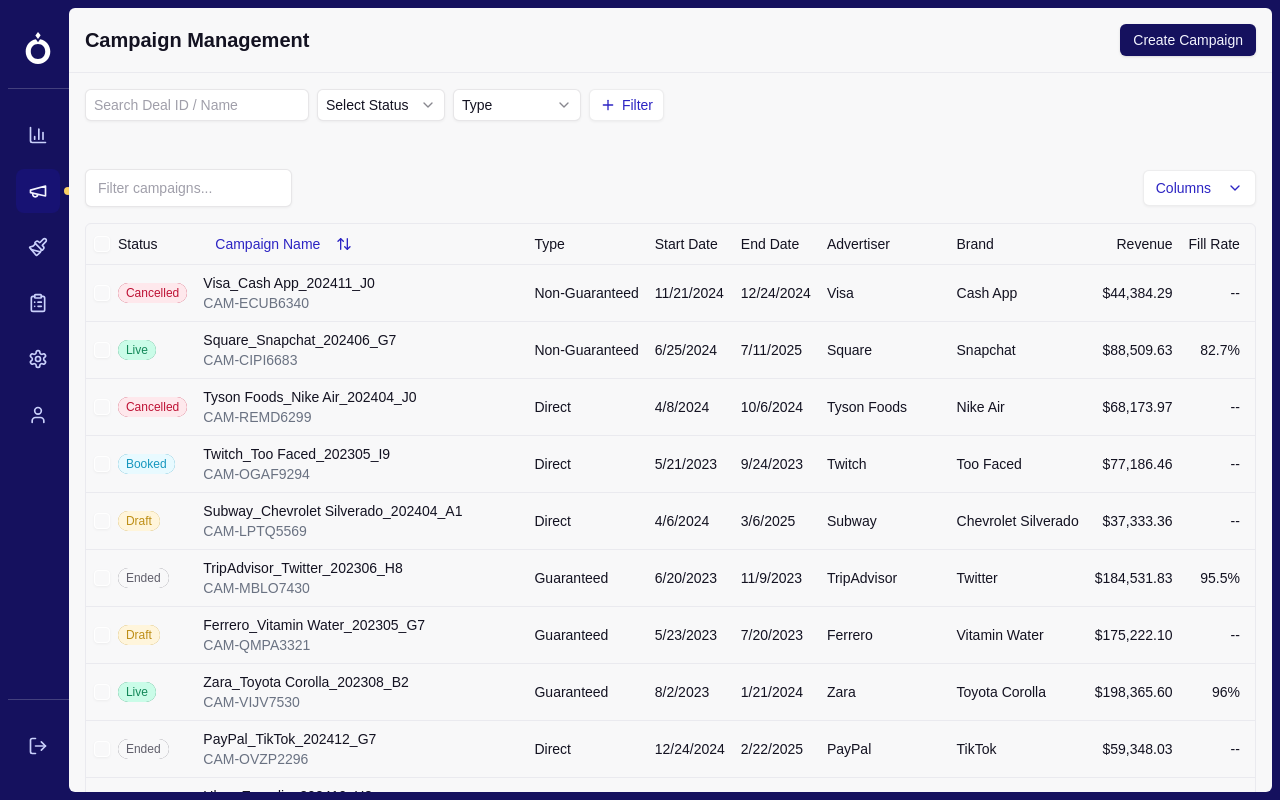
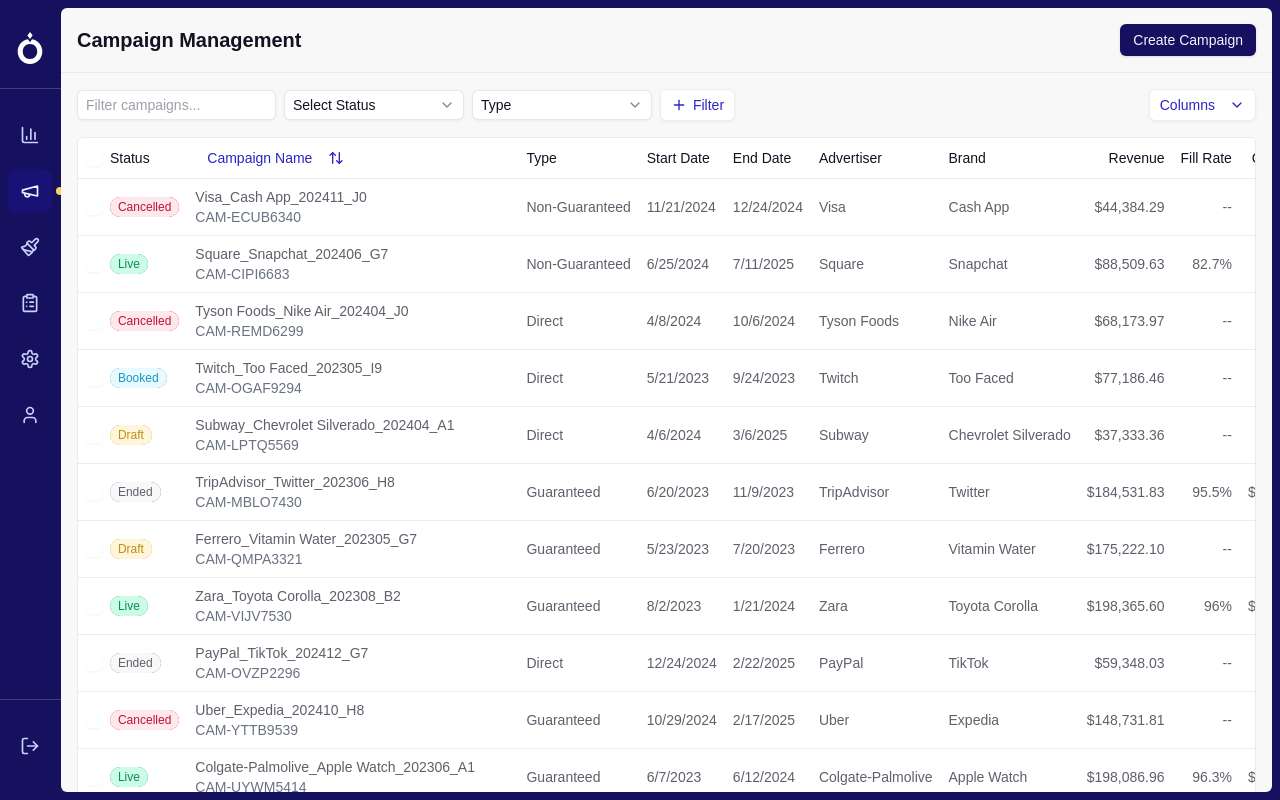
Before and after one commit to raulalgo/shadcn-ui-registry-starter, a Next.js app: page /starters/list_view in a window 1280 px wide. Built offline with nearby package versions, Linux system fonts and the light colour scheme.

Commit message:
Add data-table and input components to registry.json; enhance DataTableDemo with filtering options and new columns for better data management.

```diff
--- a/registry.json
+++ b/registry.json
@@ -212,6 +212,26 @@
       ]
     },
     {
+      "name": "data-table",
+      "type": "registry:ui",
+      "title": "Data Table",
+      "description": "Data table component for displaying data",
+      "registryDependencies": [
+        "https://shadcn-ui-registry-starter-git-main-raulalgos-projects.vercel.app/r/theme.json",
+        "https://shadcn-ui-registry-starter-git-main-raulalgos-projects.vercel.app/r/button.json",
+        "https://shadcn-ui-registry-starter-git-main-raulalgos-projects.vercel.app/r/badge.json",
+        "https://shadcn-ui-registry-starter-git-main-raulalgos-projects.vercel.app/r/dropdown-menu.json",
+        "https://shadcn-ui-registry-starter-git-main-raulalgos-projects.vercel.app/r/input.json"
+      ],
+      "files": [
+        {
+          "path": "src/components/ui/data-table.tsx",
+          "type": "registry:file",
+          "target": "components/ui/data-table.tsx"
+        }
+      ]
+    },
+    {
       "name": "list-view",
       "type": "registry:block",
       "title": "List View",
@@ -219,7 +239,8 @@
       "registryDependencies": [
         "https://shadcn-ui-registry-starter-git-main-raulalgos-projects.vercel.app/r/theme.json",
         "https://shadcn-ui-registry-starter-git-main-raulalgos-projects.vercel.app/r/global-nav.json",
-        "https://shadcn-ui-registry-starter-git-main-raulalgos-projects.vercel.app/r/l1-header.json"
+        "https://shadcn-ui-registry-starter-git-main-raulalgos-projects.vercel.app/r/l1-header.json",
+        "https://shadcn-ui-registry-starter-git-main-raulalgos-projects.vercel.app/r/data-table.json"
       ],
       "files": [
         {
@@ -374,6 +395,22 @@
           "target": "components/ui/l1-header.tsx"
         }
       ]
+    },
+    {
+      "name": "input",
+      "type": "registry:ui",
+      "title": "Input",
+      "description": "Input component for displaying input fields",
+      "registryDependencies": [
+        "https://shadcn-ui-registry-starter-git-main-raulalgos-projects.vercel.app/r/theme.json"
+      ],
+      "files": [
+        {
+          "path": "src/components/ui/input.tsx",
+          "type": "registry:file",
+          "target": "components/ui/input.tsx"
+        }
+      ]
     }
   ]
 }
--- a/src/app/starters/(minimal)/list_view/page.tsx
+++ b/src/app/starters/(minimal)/list_view/page.tsx
@@ -14,45 +14,10 @@
 
 export default async function MapView() {
   return (
-    <div className="bg-primary-900 flex h-screen w-screen flex-row p-2">
+    <div className="bg-primary-900 flex h-screen w-screen flex-row py-2 pr-2">
       <GlobalNav className="h-full" selectedPage="campaigns" />
       <main className="h-full w-full overflow-y-scroll rounded-md bg-neutral-100">
         <L1Header h1="Campaign Management" />
-        <div className="flex w-full flex-row gap-2 p-4">
-          <Input
-            placeholder="Search Deal ID / Name"
-            fit="sm"
-            className="w-56"
-          />
-          <Select>
-            <SelectTrigger fit="sm" className="w-32">
-              <SelectValue placeholder="Select Status" />
-            </SelectTrigger>
-            <SelectContent>
-              <SelectItem value="draft">Draft</SelectItem>
-              <SelectItem value="mixed">Mixed</SelectItem>
-              <SelectItem value="proposal">Proposal</SelectItem>
-              <SelectItem value="option">Option</SelectItem>
-              <SelectItem value="confirmed">Confirmed</SelectItem>
-              <SelectItem value="live">Live</SelectItem>
-              <SelectItem value="cancelled">Cancelled</SelectItem>
-            </SelectContent>
-          </Select>
-          <Select>
-            <SelectTrigger fit="sm" className="w-32">
-              <SelectValue placeholder="Type" />
-            </SelectTrigger>
-            <SelectContent>
-              <SelectItem value="guaranteed">Guaranteed</SelectItem>
-              <SelectItem value="non-guaranteed">Non Guaranteed</SelectItem>
-              <SelectItem value="direct">Direct</SelectItem>
-            </SelectContent>
-          </Select>
-          <Button size="sm">
-            <PlusIcon />
-            Filter
-          </Button>
-        </div>
         <div className="p-4">
           <DataTableDemo />
         </div>
--- a/src/components/ui/data-table.tsx
+++ b/src/components/ui/data-table.tsx
@@ -12,8 +12,9 @@
   SortingState,
   useReactTable,
   VisibilityState,
+  FilterFn,
 } from "@tanstack/react-table";
-import { ArrowUpDown, ChevronDown, MoreHorizontal } from "lucide-react";
+import { ArrowUpDown, ChevronDown, MoreHorizontal, Plus } from "lucide-react";
 
 import { Button } from "@/components/ui/button";
 import { Checkbox } from "@/components/ui/checkbox";
@@ -27,6 +28,13 @@
   DropdownMenuTrigger,
 } from "@/components/ui/dropdown-menu";
 import { Input } from "@/components/ui/input";
+import {
+  Select,
+  SelectContent,
+  SelectItem,
+  SelectTrigger,
+  SelectValue,
+} from "@/components/ui/select";
 import {
   Table,
   TableBody,
@@ -138,6 +146,7 @@
     accessorKey: "status",
     header: "Status",
     cell: ({ row }) => <StatusBadge status={row.getValue("status")} />,
+    filterFn: "equals",
   },
   {
     accessorKey: "campaignName",
@@ -163,6 +172,7 @@
     accessorKey: "typeOfCampaign",
     header: "Type",
     cell: ({ row }) => <div>{row.getValue("typeOfCampaign")}</div>,
+    filterFn: "equals",
   },
   {
     accessorKey: "startDate",
@@ -223,6 +233,50 @@
     },
   },
   {
+    accessorKey: "userOfLastStatusUpdate",
+    header: "Last Updated By",
+    cell: ({ row }) => <div>{row.getValue("userOfLastStatusUpdate")}</div>,
+  },
+  {
+    accessorKey: "dateTimeOfLastStatusUpdate",
+    header: "Last Updated",
+    cell: ({ row }) => {
+      const dateTime = row.getValue("dateTimeOfLastStatusUpdate") as string;
+      return <div className="text-sm text-gray-500">{dateTime}</div>;
+    },
+  },
+  {
+    accessorKey: "createdBy",
+    header: "Created By",
+    cell: ({ row }) => <div>{row.getValue("createdBy")}</div>,
+  },
+  {
+    accessorKey: "creationDate",
+    header: "Creation Date",
+    cell: ({ row }) => {
+      const date = new Date(row.getValue("creationDate"));
+      return <div>{date.toLocaleDateString()}</div>;
+    },
+  },
+  {
+    accessorKey: "dropDate",
+    header: "Drop Date",
+    cell: ({ row }) => {
+      const date = new Date(row.getValue("dropDate"));
+      return <div>{date.toLocaleDateString()}</div>;
+    },
+  },
+  {
+    accessorKey: "adminPerson",
+    header: "Admin",
+    cell: ({ row }) => <div>{row.getValue("adminPerson")}</div>,
+  },
+  {
+    accessorKey: "salesPerson",
+    header: "Sales Person",
+    cell: ({ row }) => <div>{row.getValue("salesPerson")}</div>,
+  },
+  {
     id: "actions",
     enableHiding: false,
     cell: ({ row }) => {
@@ -261,6 +315,8 @@
   const [columnVisibility, setColumnVisibility] =
     React.useState<VisibilityState>({});
   const [rowSelection, setRowSelection] = React.useState({});
+  const [columnsDropdownOpen, setColumnsDropdownOpen] = React.useState(false);
+  const [filterDropdownOpen, setFilterDropdownOpen] = React.useState(false);
 
   const table = useReactTable({
     data,
@@ -273,6 +329,7 @@
     getFilteredRowModel: getFilteredRowModel(),
     onColumnVisibilityChange: setColumnVisibility,
     onRowSelectionChange: setRowSelection,
+
     initialState: {
       pagination: {
         pageSize: 50,
@@ -288,7 +345,7 @@
 
   return (
     <div className="w-full">
-      <div className="flex items-center py-4">
+      <div className="flex items-center gap-2 pb-4">
         <Input
           placeholder="Filter campaigns..."
           value={
@@ -298,10 +355,77 @@
             table.getColumn("campaignName")?.setFilterValue(event.target.value)
           }
           className="max-w-sm"
+          fit="sm"
         />
-        <DropdownMenu>
+        <Select
+          value={(table.getColumn("status")?.getFilterValue() as string) ?? ""}
+          onValueChange={(value) => {
+            table
+              .getColumn("status")
+              ?.setFilterValue(value === "all" ? "" : value);
+          }}
+        >
+          <SelectTrigger className="w-[180px]" fit="sm">
+            <SelectValue placeholder="Select Status" />
+          </SelectTrigger>
+          <SelectContent>
+            <SelectItem value="all">All Statuses</SelectItem>
+            <SelectItem value="Draft">Draft</SelectItem>
+            <SelectItem value="Pending">Pending</SelectItem>
+            <SelectItem value="Booked">Booked</SelectItem>
+            <SelectItem value="Live">Live</SelectItem>
+            <SelectItem value="Ended">Ended</SelectItem>
+            <SelectItem value="Cancelled">Cancelled</SelectItem>
+          </SelectContent>
+        </Select>
+        <Select
+          value={
+            (table.getColumn("typeOfCampaign")?.getFilterValue() as string) ??
+            ""
+          }
+          onValueChange={(value) => {
+            table
+              .getColumn("typeOfCampaign")
+              ?.setFilterValue(value === "all" ? "" : value);
+          }}
+        >
+          <SelectTrigger className="w-[180px]" fit="sm">
+            <SelectValue placeholder="Type" />
+          </SelectTrigger>
+          <SelectContent>
+            <SelectItem value="all">All Types</SelectItem>
+            <SelectItem value="Direct">Direct</SelectItem>
+            <SelectItem value="Guaranteed">Guaranteed</SelectItem>
+            <SelectItem value="Non-Guaranteed">Non-Guaranteed</SelectItem>
+          </SelectContent>
+        </Select>
+        <DropdownMenu
+          open={filterDropdownOpen}
+          onOpenChange={setFilterDropdownOpen}
+        >
           <DropdownMenuTrigger asChild>
-            <Button variant="default" className="ml-auto">
+            <Button variant="default" size="sm">
+              <Plus /> Filter
+            </Button>
+          </DropdownMenuTrigger>
+          <DropdownMenuContent align="end">
+            <DropdownMenuLabel>Add Filter</DropdownMenuLabel>
+            <DropdownMenuSeparator />
+            <DropdownMenuItem>Advertiser</DropdownMenuItem>
+            <DropdownMenuItem>Brand</DropdownMenuItem>
+            <DropdownMenuItem>Product Category</DropdownMenuItem>
+            <DropdownMenuItem>Agency</DropdownMenuItem>
+            <DropdownMenuItem>Revenue Range</DropdownMenuItem>
+            <DropdownMenuItem>Start Date Range</DropdownMenuItem>
+            <DropdownMenuItem>End Date Range</DropdownMenuItem>
+          </DropdownMenuContent>
+        </DropdownMenu>
+        <DropdownMenu
+          open={columnsDropdownOpen}
+          onOpenChange={setColumnsDropdownOpen}
+        >
+          <DropdownMenuTrigger asChild>
+            <Button variant="default" className="ml-auto" size="sm">
               Columns <ChevronDown className="ml-2 h-4 w-4" />
             </Button>
           </DropdownMenuTrigger>
@@ -315,9 +439,11 @@
                     key={column.id}
                     className="capitalize"
                     checked={column.getIsVisible()}
-                    onCheckedChange={(value) =>
-                      column.toggleVisibility(!!value)
-                    }
+                    onCheckedChange={(value) => {
+                      column.toggleVisibility(!!value);
+                      // Keep dropdown open after checkbox interaction
+                      setColumnsDropdownOpen(true);
+                    }}
                   >
                     {column.id}
                   </DropdownMenuCheckboxItem>
@@ -326,7 +452,7 @@
           </DropdownMenuContent>
         </DropdownMenu>
       </div>
-      <div className="overflow-hidden rounded-md border">
+      <div className="overflow-hidden rounded-md border bg-neutral-50 text-neutral-700">
         <Table>
           <TableHeader>
             {table.getHeaderGroups().map((headerGroup) => (
```
